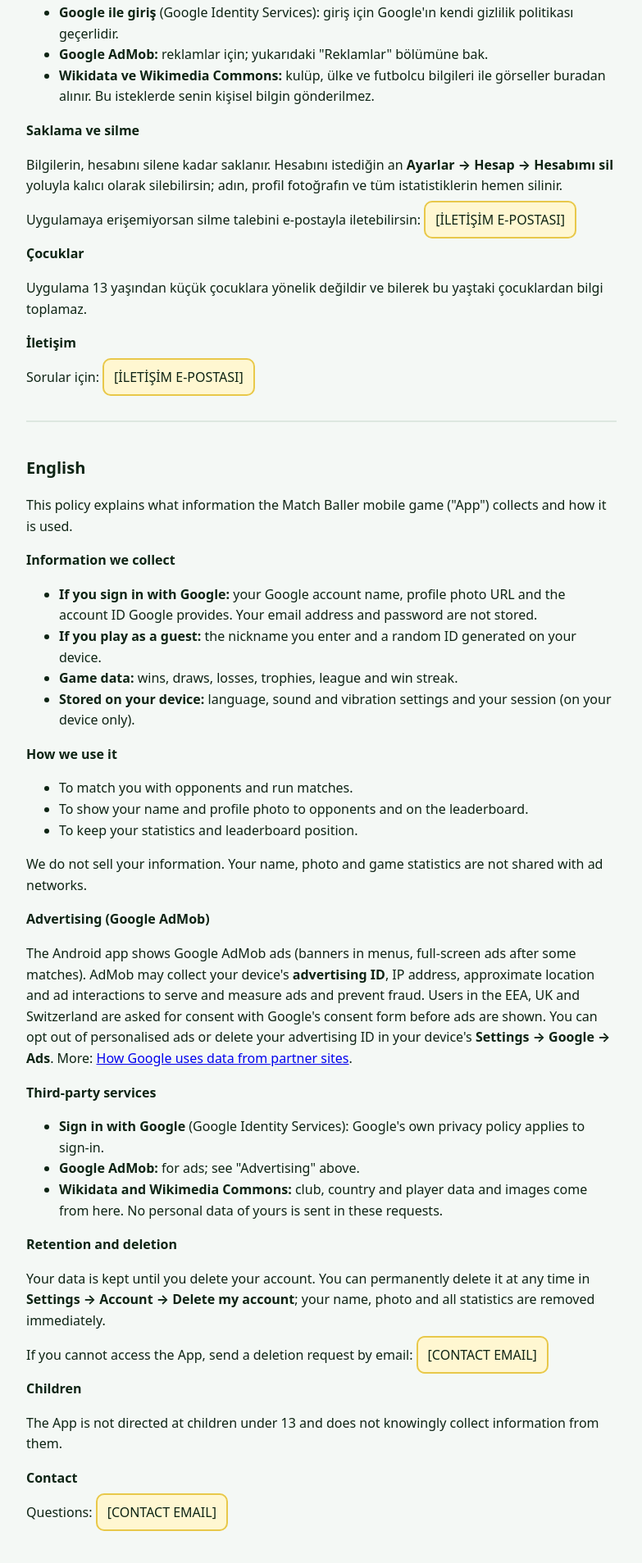
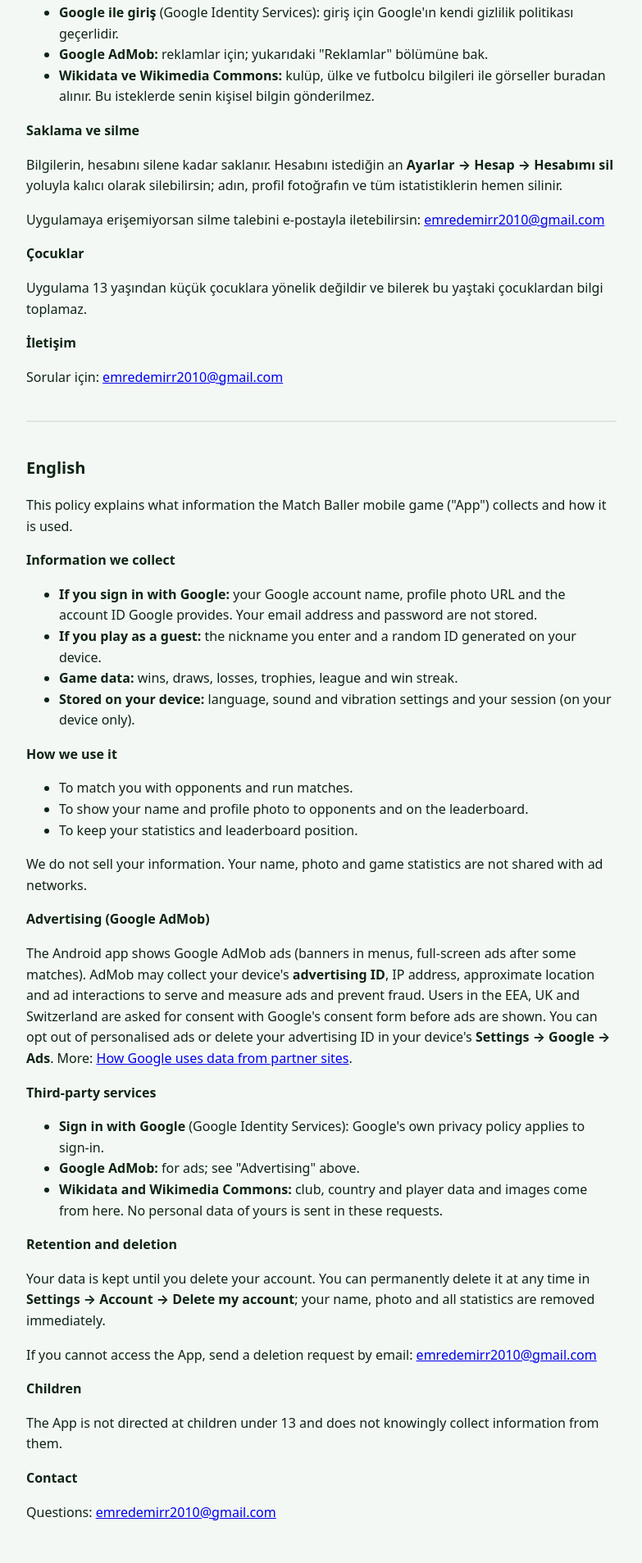
Before and after one commit to sqartin/MatchBaller, a website: page public/privacy.html in a window 1280 px wide. Shown: the part 999-2906 px from the top of the page at 82% size, without its empty margins (248-1031 px from the left). Drawn offline with Linux system fonts and the light colour scheme.

Commit message:
Gizlilik politikası: iletişim e-postası eklendi

```diff
--- a/public/privacy.html
+++ b/public/privacy.html
@@ -57,13 +57,13 @@
 
       <h3>Saklama ve silme</h3>
       <p>Bilgilerin, hesabını silene kadar saklanır. Hesabını istediğin an <b>Ayarlar → Hesap → Hesabımı sil</b> yoluyla kalıcı olarak silebilirsin; adın, profil fotoğrafın ve tüm istatistiklerin hemen silinir.</p>
-      <p>Uygulamaya erişemiyorsan silme talebini e-postayla iletebilirsin: <span class="note">[İLETİŞİM E-POSTASI]</span></p>
+      <p>Uygulamaya erişemiyorsan silme talebini e-postayla iletebilirsin: <a href="mailto:emredemirr2010@gmail.com">emredemirr2010@gmail.com</a></p>
 
       <h3>Çocuklar</h3>
       <p>Uygulama 13 yaşından küçük çocuklara yönelik değildir ve bilerek bu yaştaki çocuklardan bilgi toplamaz.</p>
 
       <h3>İletişim</h3>
-      <p>Sorular için: <span class="note">[İLETİŞİM E-POSTASI]</span></p>
+      <p>Sorular için: <a href="mailto:emredemirr2010@gmail.com">emredemirr2010@gmail.com</a></p>
     </section>
 
     <hr>
@@ -100,13 +100,13 @@
 
       <h3>Retention and deletion</h3>
       <p>Your data is kept until you delete your account. You can permanently delete it at any time in <b>Settings → Account → Delete my account</b>; your name, photo and all statistics are removed immediately.</p>
-      <p>If you cannot access the App, send a deletion request by email: <span class="note">[CONTACT EMAIL]</span></p>
+      <p>If you cannot access the App, send a deletion request by email: <a href="mailto:emredemirr2010@gmail.com">emredemirr2010@gmail.com</a></p>
 
       <h3>Children</h3>
       <p>The App is not directed at children under 13 and does not knowingly collect information from them.</p>
 
       <h3>Contact</h3>
-      <p>Questions: <span class="note">[CONTACT EMAIL]</span></p>
+      <p>Questions: <a href="mailto:emredemirr2010@gmail.com">emredemirr2010@gmail.com</a></p>
     </section>
   </main>
 </body>
```
